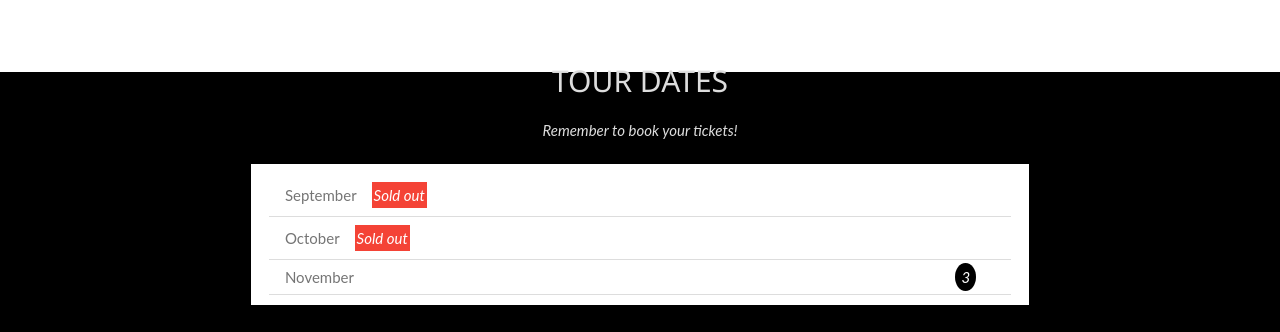
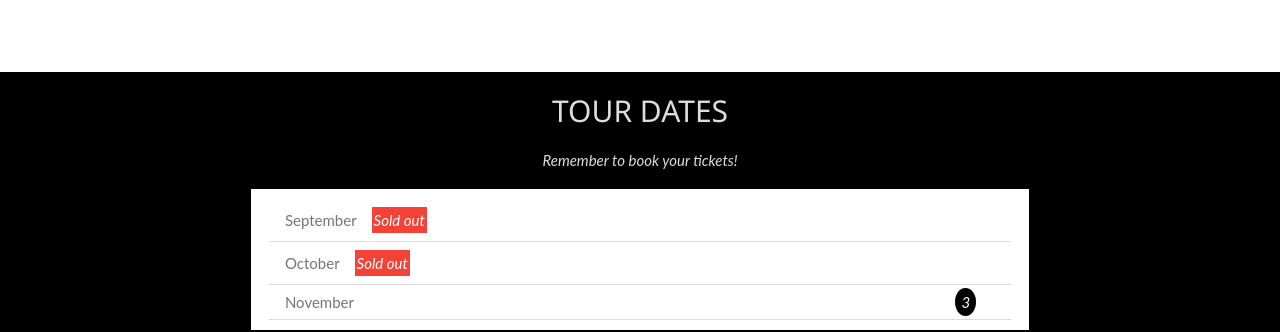
Before and after one commit to injirahmatova/taskOne, a plain HTML site: page index.html in a window 1280 px wide. Shown: the part 528-860 px from the top of the page. Drawn offline with Linux system fonts and the light colour scheme.

Commit message:
Add files via upload

```diff
--- a/assets/css/index.css
+++ b/assets/css/index.css
@@ -115,7 +115,7 @@ img {
     font-weight: 400;
     font-style: normal;
     color: #ddd;
-
+    margin-top: 20px;
 }
 
 .content p {
@@ -124,7 +124,7 @@ text-align: center;
     font-weight: 400;
     font-style: italic;
     color: #ddd;
-    margin-bottom: 25px;
+     margin-bottom: 20px;
 }
 
 .ul {
@@ -214,6 +214,7 @@ text-align: center;
 }
 
 .photoOne .cardBox p {
+    width: 90%;
     font-size: 15px;
     font-weight: 400;
     font-style: normal;
```
